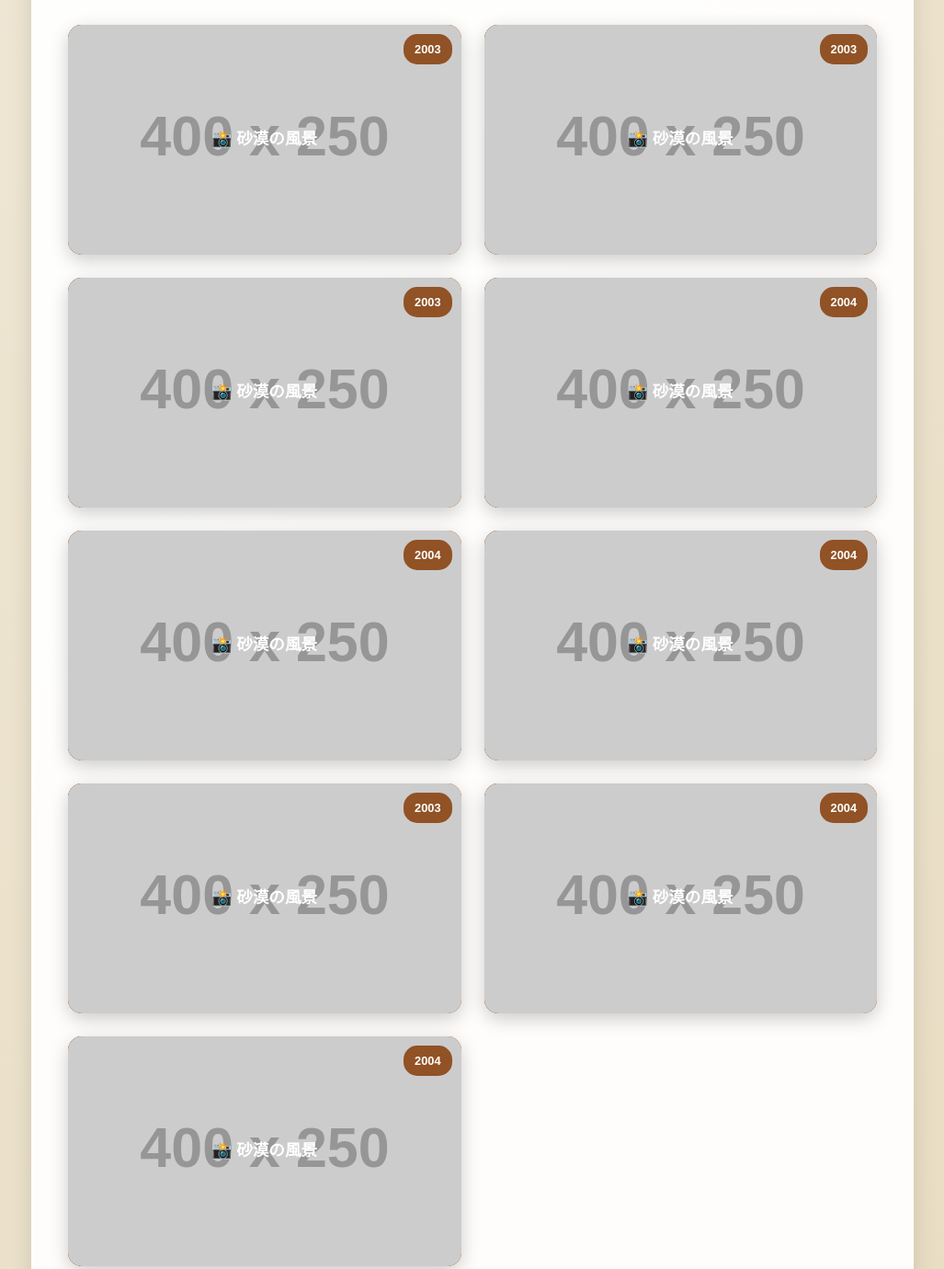
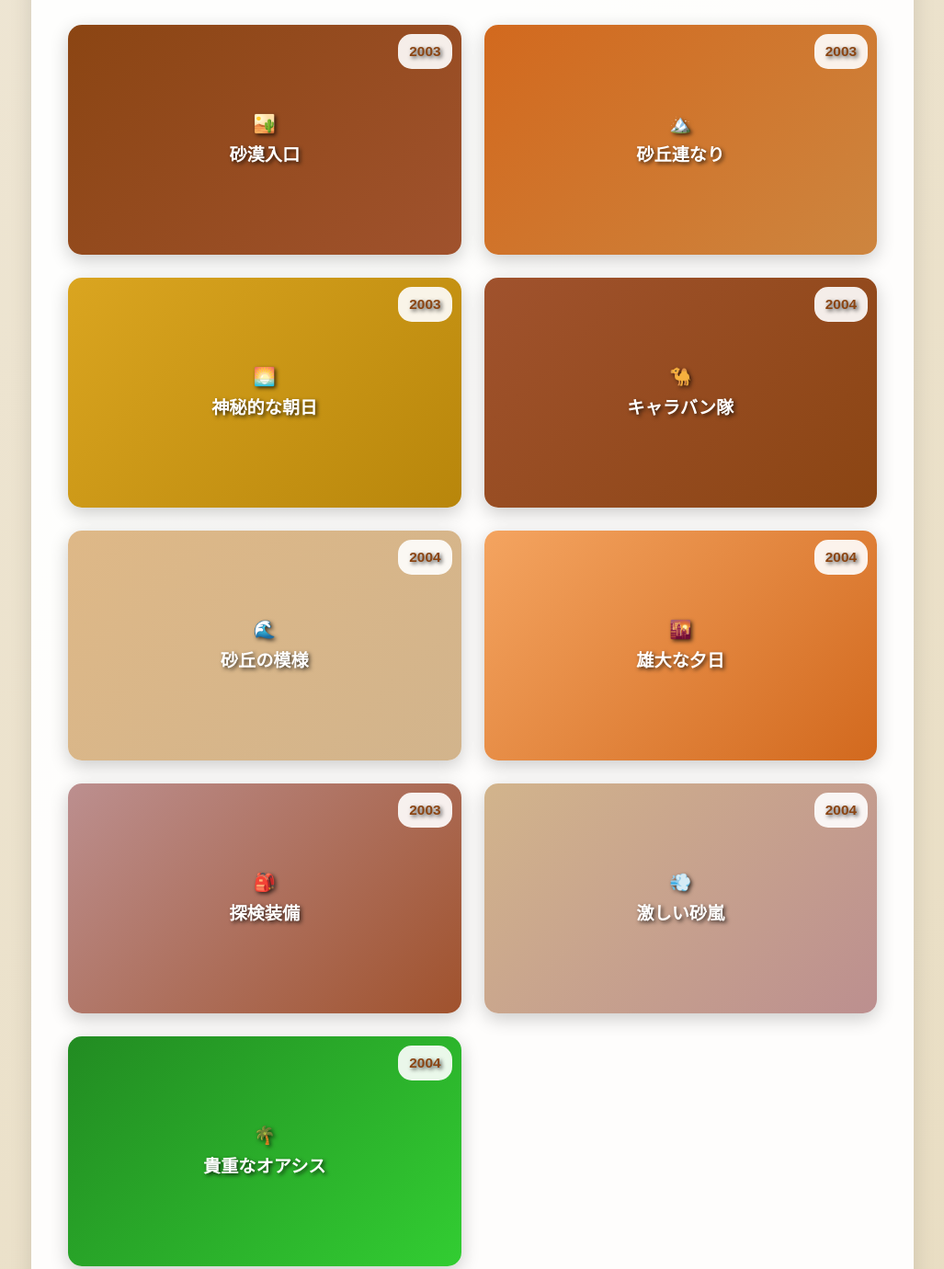
Before and after one commit to koujiohtaki/taklamakan-expedition, a plain HTML site: page index.html in a window 1280 px wide. Shown: the part 3735-5115 px from the top of the page at 92% size, without its empty margins (126-1153 px from the left). Drawn offline with Linux system fonts and the light colour scheme.

Commit message:
Update index.html

```diff
--- a/index.html
+++ b/index.html
@@ -228,6 +228,7 @@
             margin-bottom: 30px;
         }
 
+        /* 写真カード - 完全にCSS背景で作成 */
         .photo-item {
             position: relative;
             border-radius: 15px;
@@ -235,7 +236,15 @@
             box-shadow: 0 6px 20px rgba(0, 0, 0, 0.2);
             transition: all 0.4s ease;
             cursor: pointer;
-            background: white;
+            height: 250px;
+            display: flex;
+            align-items: center;
+            justify-content: center;
+            color: white;
+            font-weight: bold;
+            font-size: 1.2em;
+            text-align: center;
+            text-shadow: 2px 2px 4px rgba(0, 0, 0, 0.7);
         }
 
         .photo-item:hover {
@@ -244,49 +253,16 @@
             z-index: 10;
         }
 
-        .photo-item img {
-            width: 100%;
-            height: 250px;
-            object-fit: cover;
-            transition: all 0.3s ease;
-            background: linear-gradient(45deg, #8B4513, #D2691E);
-            display: block;
-        }
-
-        .photo-item img[src*="picsum"] {
-            border: none;
-        }
-
-        /* 画像読み込み中のプレースホルダー */
-        .photo-item {
-            position: relative;
-            border-radius: 15px;
-            overflow: hidden;
-            box-shadow: 0 6px 20px rgba(0, 0, 0, 0.2);
-            transition: all 0.4s ease;
-            cursor: pointer;
-            background: linear-gradient(135deg, #8B4513 0%, #D2691E 50%, #CD853F 100%);
-            min-height: 250px;
-        }
-
-        .photo-item::before {
-            content: "📸 砂漠の風景";
-            position: absolute;
-            top: 50%;
-            left: 50%;
-            transform: translate(-50%, -50%);
-            color: white;
-            font-size: 1.1em;
-            font-weight: bold;
-            text-align: center;
-            z-index: 1;
-            opacity: 1;
-            transition: opacity 0.3s ease;
-        }
-
-        .photo-item img.loaded::before {
-            opacity: 0;
-        }
+        /* 各写真の背景グラデーション */
+        .photo-1 { background: linear-gradient(135deg, #8B4513 0%, #A0522D 100%); }
+        .photo-2 { background: linear-gradient(135deg, #D2691E 0%, #CD853F 100%); }
+        .photo-3 { background: linear-gradient(135deg, #DAA520 0%, #B8860B 100%); }
+        .photo-4 { background: linear-gradient(135deg, #A0522D 0%, #8B4513 100%); }
+        .photo-5 { background: linear-gradient(135deg, #DEB887 0%, #D2B48C 100%); }
+        .photo-6 { background: linear-gradient(135deg, #F4A460 0%, #D2691E 100%); }
+        .photo-7 { background: linear-gradient(135deg, #BC8F8F 0%, #A0522D 100%); }
+        .photo-8 { background: linear-gradient(135deg, #D2B48C 0%, #BC8F8F 100%); }
+        .photo-9 { background: linear-gradient(135deg, #228B22 0%, #32CD32 100%); }
 
         .photo-caption {
             position: absolute;
@@ -309,28 +285,14 @@
         }
 
         .photo-year {
-            background: rgba(139, 69, 19, 0.9);
-            color: white;
+            background: rgba(255, 255, 255, 0.9);
+            color: #8B4513;
             padding: 5px 12px;
             border-radius: 15px;
             font-size: 0.8em;
             position: absolute;
             top: 10px;
             right: 10px;
-            font-weight: bold;
-        }
-
-        /* プレースホルダー画像のスタイル */
-        .placeholder-image {
-            width: 100%;
-            height: 250px;
-            background: linear-gradient(135deg, #8B4513 0%, #D2691E 50%, #CD853F 100%);
-            display: flex;
-            align-items: center;
-            justify-content: center;
-            color: white;
-            font-size: 1.1em;
-            text-align: center;
             font-weight: bold;
         }
 
@@ -357,16 +319,25 @@
             visibility: visible;
         }
 
-        .lightbox img {
+        .lightbox-content {
             max-width: 90%;
             max-height: 90%;
             border-radius: 10px;
             box-shadow: 0 0 50px rgba(255, 255, 255, 0.3);
             transform: scale(0.8);
             transition: transform 0.3s ease;
+            display: flex;
+            align-items: center;
+            justify-content: center;
+            min-height: 400px;
+            min-width: 600px;
+            color: white;
+            font-size: 2em;
+            text-align: center;
+            border: 3px solid white;
         }
 
-        .lightbox.active img {
+        .lightbox.active .lightbox-content {
             transform: scale(1);
         }
 
@@ -442,6 +413,12 @@
                 width: 45px;
                 height: 45px;
             }
+
+            .lightbox-content {
+                min-width: 90%;
+                min-height: 300px;
+                font-size: 1.5em;
+            }
         }
 
         @media (max-width: 480px) {
@@ -453,8 +430,9 @@
                 grid-template-columns: 1fr;
             }
 
-            .photo-item img {
+            .photo-item {
                 height: 200px;
+                font-size: 1em;
             }
         }
 
@@ -600,59 +578,59 @@
                         <h3 class="gallery-title">🏜️ 砂漠の風景と探検の軌跡</h3>
                         <div class="photo-grid">
                             <!-- 2003年の写真 -->
-                            <div class="photo-item" onclick="openLightbox('https://via.placeholder.com/800x600/8B4513/FFFFFF?text=2003年+砂漠入口')">
+                            <div class="photo-item photo-1" onclick="openLightbox('砂漠への入口地点', 'photo-1')">
                                 <span class="photo-year">2003</span>
-                                <img src="https://via.placeholder.com/400x250/8B4513/FFFFFF?text=砂漠入口" alt="タクラマカン砂漠入口" onload="this.style.opacity='1'">
+                                <div>🏜️<br>砂漠入口</div>
                                 <div class="photo-caption">タクラマカン砂漠への入口地点</div>
                             </div>
 
-                            <div class="photo-item" onclick="openLightbox('https://via.placeholder.com/800x600/D2691E/FFFFFF?text=2003年+砂丘連なり')">
+                            <div class="photo-item photo-2" onclick="openLightbox('果てしなく続く砂丘の連なり', 'photo-2')">
                                 <span class="photo-year">2003</span>
-                                <img src="https://via.placeholder.com/400x250/D2691E/FFFFFF?text=砂丘連なり" alt="砂丘の連なり" onload="this.style.opacity='1'">
+                                <div>🏔️<br>砂丘連なり</div>
                                 <div class="photo-caption">果てしなく続く砂丘の連なり</div>
                             </div>
 
-                            <div class="photo-item" onclick="openLightbox('https://via.placeholder.com/800x600/CD853F/000000?text=2003年+朝日')">
+                            <div class="photo-item photo-3" onclick="openLightbox('砂漠に昇る神秘的な朝日', 'photo-3')">
                                 <span class="photo-year">2003</span>
-                                <img src="https://via.placeholder.com/400x250/CD853F/000000?text=朝日" alt="砂漠の朝日" onload="this.style.opacity='1'">
+                                <div>🌅<br>神秘的な朝日</div>
                                 <div class="photo-caption">砂漠に昇る神秘的な朝日</div>
                             </div>
 
                             <!-- 2004年の写真 -->
-                            <div class="photo-item" onclick="openLightbox('https://via.placeholder.com/800x600/A0522D/FFFFFF?text=2004年+キャラバン')">
+                            <div class="photo-item photo-4" onclick="openLightbox('ラクダキャラバン隊の行進', 'photo-4')">
                                 <span class="photo-year">2004</span>
-                                <img src="https://via.placeholder.com/400x250/A0522D/FFFFFF?text=キャラバン" alt="キャラバン隊" onload="this.style.opacity='1'">
+                                <div>🐪<br>キャラバン隊</div>
                                 <div class="photo-caption">ラクダキャラバン隊の行進</div>
                             </div>
 
-                            <div class="photo-item" onclick="openLightbox('https://via.placeholder.com/800x600/DEB887/000000?text=2004年+砂丘模様')">
+                            <div class="photo-item photo-5" onclick="openLightbox('風が刻んだ美しい砂丘の模様', 'photo-5')">
                                 <span class="photo-year">2004</span>
-                                <img src="https://via.placeholder.com/400x250/DEB887/000000?text=砂丘模様" alt="砂丘の模様" onload="this.style.opacity='1'">
+                                <div>🌊<br>砂丘の模様</div>
                                 <div class="photo-caption">風が刻んだ美しい砂丘の模様</div>
                             </div>
 
-                            <div class="photo-item" onclick="openLightbox('https://via.placeholder.com/800x600/F4A460/000000?text=2004年+夕日')">
+                            <div class="photo-item photo-6" onclick="openLightbox('タクラマカンに沈む雄大な夕日', 'photo-6')">
                                 <span class="photo-year">2004</span>
-                                <img src="https://via.placeholder.com/400x250/F4A460/000000?text=夕日" alt="砂漠の夕日" onload="this.style.opacity='1'">
+                                <div>🌇<br>雄大な夕日</div>
                                 <div class="photo-caption">タクラマカンに沈む雄大な夕日</div>
                             </div>
 
                             <!-- 追加の探検写真 -->
-                            <div class="photo-item" onclick="openLightbox('https://via.placeholder.com/800x600/BC8F8F/FFFFFF?text=2003年+探検装備')">
+                            <div class="photo-item photo-7" onclick="openLightbox('過酷な砂漠に挑む探検装備', 'photo-7')">
                                 <span class="photo-year">2003</span>
-                                <img src="https://via.placeholder.com/400x250/BC8F8F/FFFFFF?text=探検装備" alt="探検装備" onload="this.style.opacity='1'">
+                                <div>🎒<br>探検装備</div>
                                 <div class="photo-caption">過酷な砂漠に挑む探検装備</div>
                             </div>
 
-                            <div class="photo-item" onclick="openLightbox('https://via.placeholder.com/800x600/D2B48C/000000?text=2004年+砂嵐')">
+                            <div class="photo-item photo-8" onclick="openLightbox('砂漠特有の激しい砂嵐', 'photo-8')">
                                 <span class="photo-year">2004</span>
-                                <img src="https://via.placeholder.com/400x250/D2B48C/000000?text=砂嵐" alt="砂嵐" onload="this.style.opacity='1'">
+                                <div>💨<br>激しい砂嵐</div>
                                 <div class="photo-caption">砂漠特有の激しい砂嵐</div>
                             </div>
 
-                            <div class="photo-item" onclick="openLightbox('https://via.placeholder.com/800x600/228B22/FFFFFF?text=2004年+オアシス')">
+                            <div class="photo-item photo-9" onclick="openLightbox('砂漠に点在する貴重なオアシス', 'photo-9')">
                                 <span class="photo-year">2004</span>
-                                <img src="https://via.placeholder.com/400x250/228B22/FFFFFF?text=オアシス" alt="オアシス" onload="this.style.opacity='1'">
+                                <div>🌴<br>貴重なオアシス</div>
                                 <div class="photo-caption">砂漠に点在する貴重なオアシス</div>
                             </div>
                         </div>
@@ -671,60 +649,4 @@
                 2003年-2004年　タクラマカン砂漠探検記録<br>
                 冒険家　成田
             </p>
-        </footer>
-    </div>
-
-    <!-- ライトボックス -->
-    <div id="lightbox" class="lightbox" onclick="closeLightbox()">
-        <span class="close-btn">&times;</span>
-        <img id="lightbox-img" src="" alt="">
-    </div>
-
-    <script>
-        function openLightbox(imageSrc) {
-            const lightbox = document.getElementById('lightbox');
-            const lightboxImg = document.getElementById('lightbox-img');
-
-            lightboxImg.src = imageSrc;
-            lightbox.classList.add('active');
-
-            // スクロール防止
-            document.body.style.overflow = 'hidden';
-        }
-
-        function closeLightbox() {
-            const lightbox = document.getElementById('lightbox');
-            lightbox.classList.remove('active');
-
-            // スクロール復元
-            document.body.style.overflow = 'auto';
-        }
-
-        // ESCキーでライトボックスを閉じる
-        document.addEventListener('keydown', function(e) {
-            if (e.key === 'Escape') {
-                closeLightbox();
-            }
-        });
-
-        // スムーズスクロール
-        document.querySelectorAll('a[href^="#"]').forEach(anchor => {
-            anchor.addEventListener('click', function (e) {
-                e.preventDefault();
-                const target = document.querySelector(this.getAttribute('href'));
-                if (target) {
-                    target.scrollIntoView({
-                        behavior: 'smooth'
-                    });
-                }
-            });
-        });
-
-        // 画像読み込みエラー時のフォールバック（削除）
-        // 即座に表示されるため不要
-
-        // 画像遅延読み込み（削除）
-        // 即座に表示されるため不要
-    </script>
-</body>
-</html>
+        </footer
```
